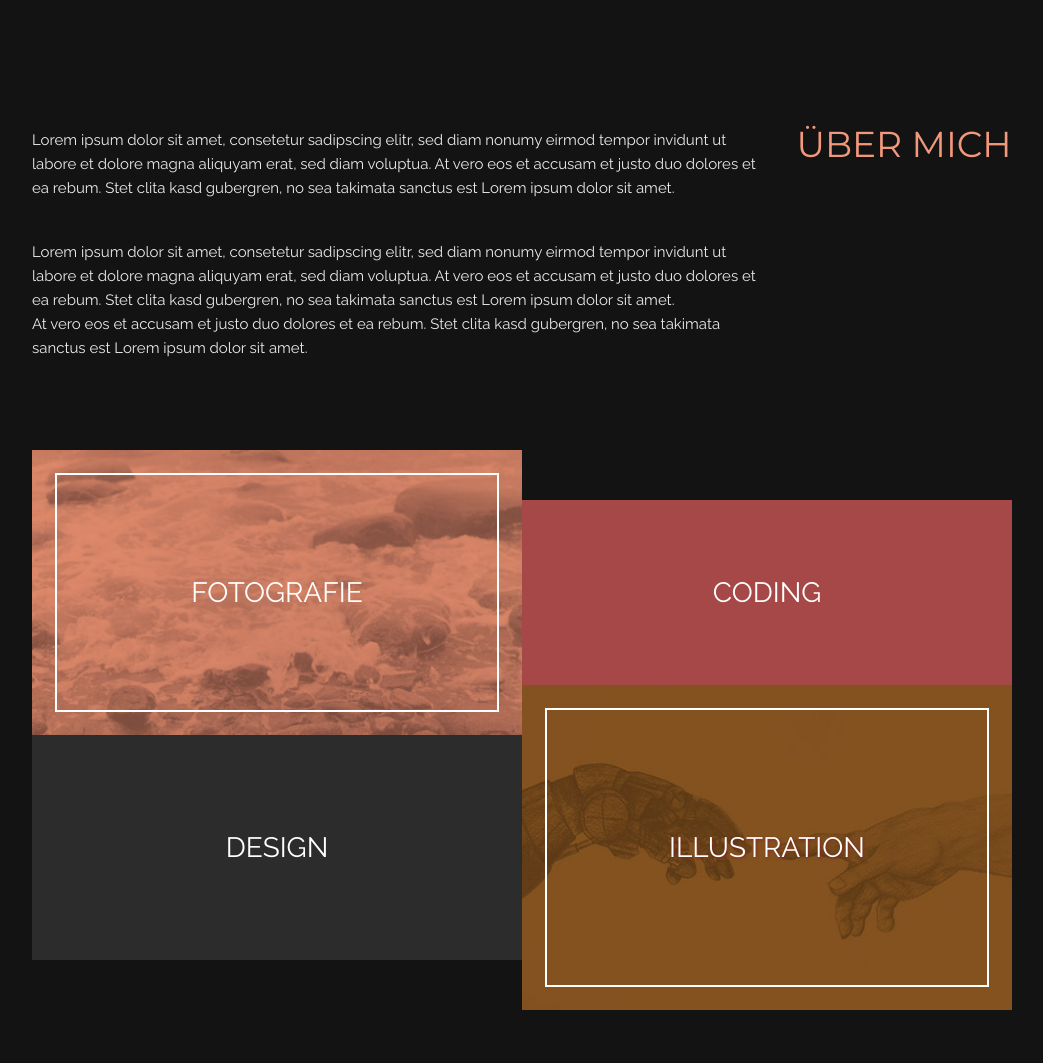
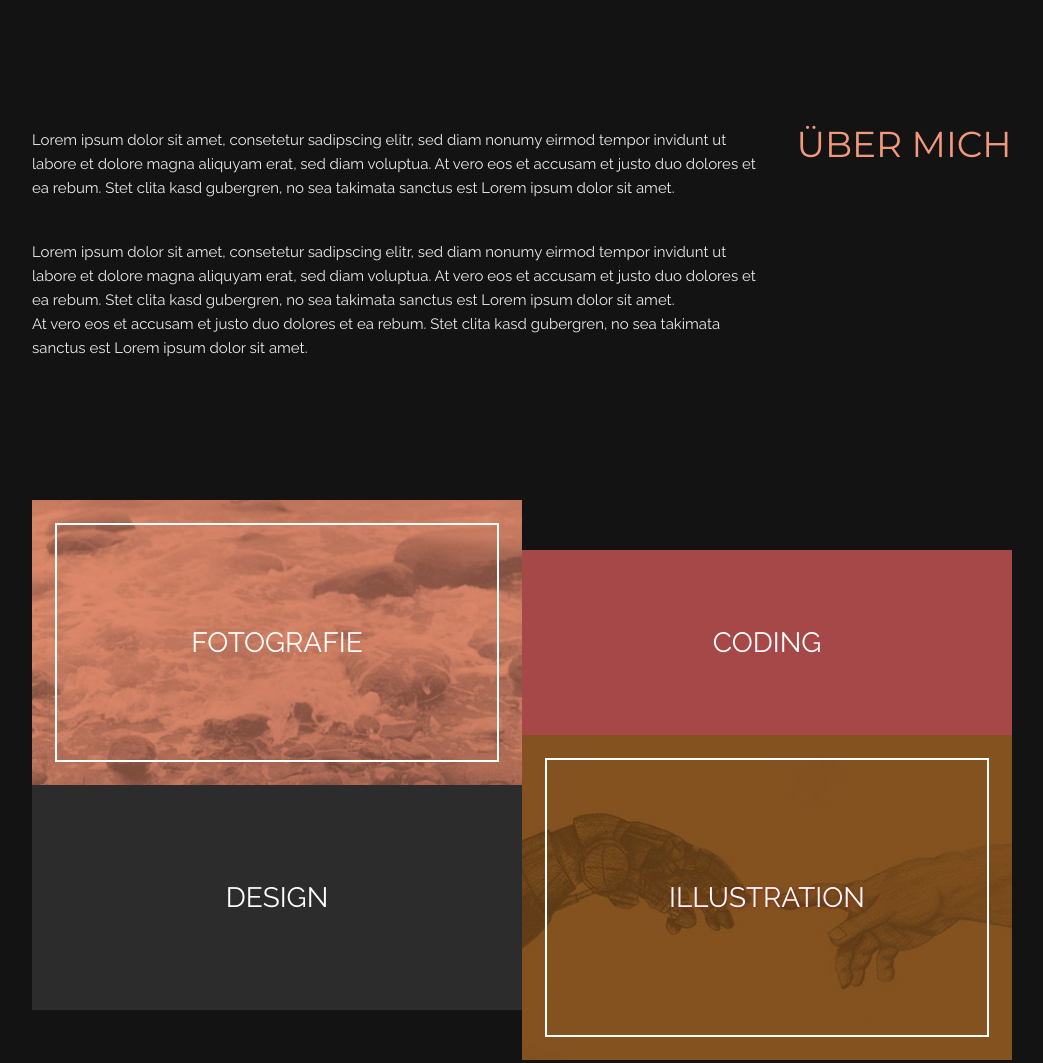
Before and after one commit to moermaeid/kbiehlman.github.io, a plain HTML site: page index.html in a window 1280 px wide. Shown: the part 1820-2883 px from the top of the page, without its empty margins (118-1161 px from the left). Drawn offline with nearby package versions, Linux system fonts and the light colour scheme.

Commit message:
mobile Fix

```diff
--- a/css/styles.css
+++ b/css/styles.css
@@ -18,12 +18,12 @@ section{
 	position: relative;
 	z-index: 2;
 	margin-top: 100vh;
-	margin-bottom: 100px;
 }
 
 .content {
 	background: #131313;
-	z-index: 2;
+    position: relative;
+    padding: 100px 0;
 }
 
 h1 {
@@ -42,6 +42,10 @@ p {
 	color: #ecebeb;
 	line-height: 24px;
 	font-size: 15px;
+}
+
+.bg-fix {
+background:#131313;
 }
 
 
@@ -305,7 +309,8 @@ header {
 
 
 .projectboxes{
-	margin-bottom: 80px;
+	padding-bottom: 80px;
+    background: #131313;
 }
 
 
--- a/index.html
+++ b/index.html
@@ -114,7 +114,7 @@
 </div>
 
 
-<div class="row mg-50 projectboxes">
+<div class="row projectboxes">
   <div class="container">
     <div class="six columns">
       <div class="twelve columns "><a class="fotografie" href="projects.html" title="Projects">Fotografie</a></div>
@@ -130,7 +130,7 @@
 </div>
 
 
-<div class="row">
+<div class="row bg-fix">
     <div class="container">
       <p class="address">Kim Biehlman<br>Pettenkofer Strasse 11<br>Hinterhaus 3.OG<br>10247 Berlin</p>
     </div>
```
